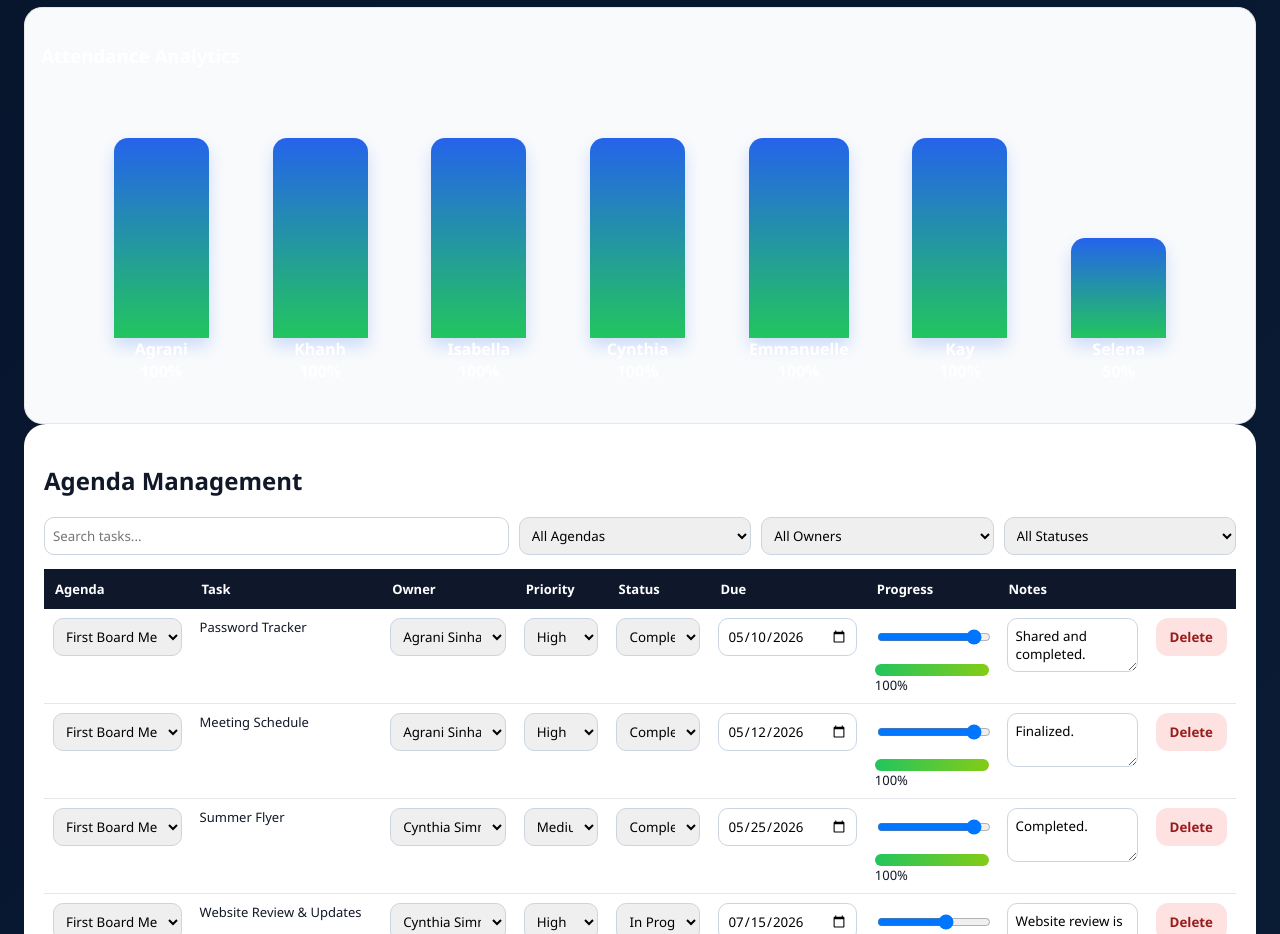
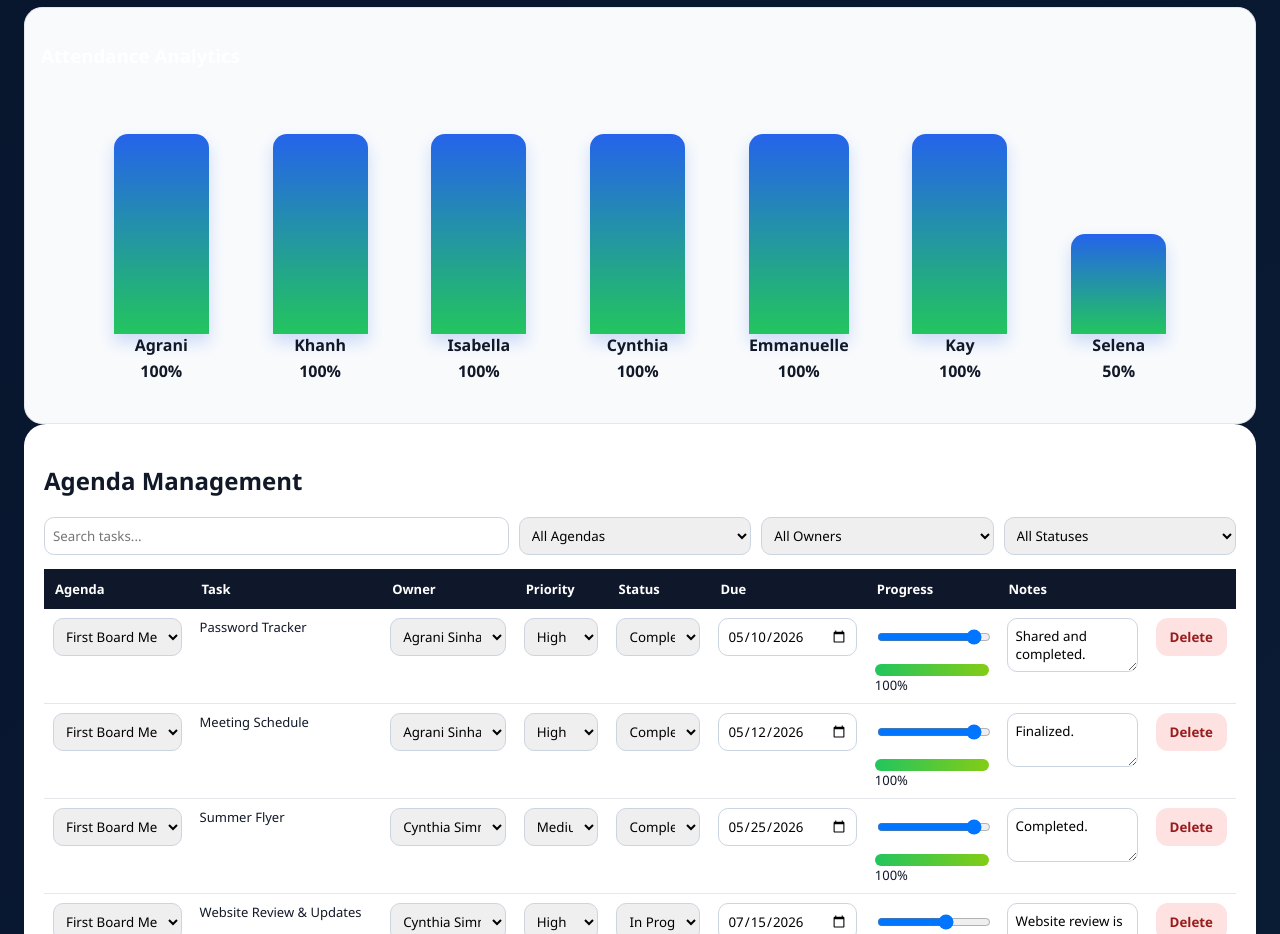
Before and after one commit to unfhiac/hiac_dashboard, a plain HTML site: page index.html in a window 1280 px wide. Shown: the part 1340-2274 px from the top of the page. Drawn offline with Linux system fonts and the light colour scheme.

Commit message:
Update index.html

```diff
--- a/index.html
+++ b/index.html
@@ -524,6 +524,22 @@ overflow-x:auto;
 min-width:95px;
 text-align:center;
 font-weight:700;
+color:#111827 !important;
+}
+
+#attendanceChart .barcol div{
+color:#111827 !important;
+}
+
+#attendanceChart .barcol b{
+display:block;
+margin-top:4px;
+color:#111827 !important;
+font-weight:800;
+}
+
+#attendanceChart .barcol span{
+color:#111827 !important;
 }
 
 #attendanceChart .bar{
```
